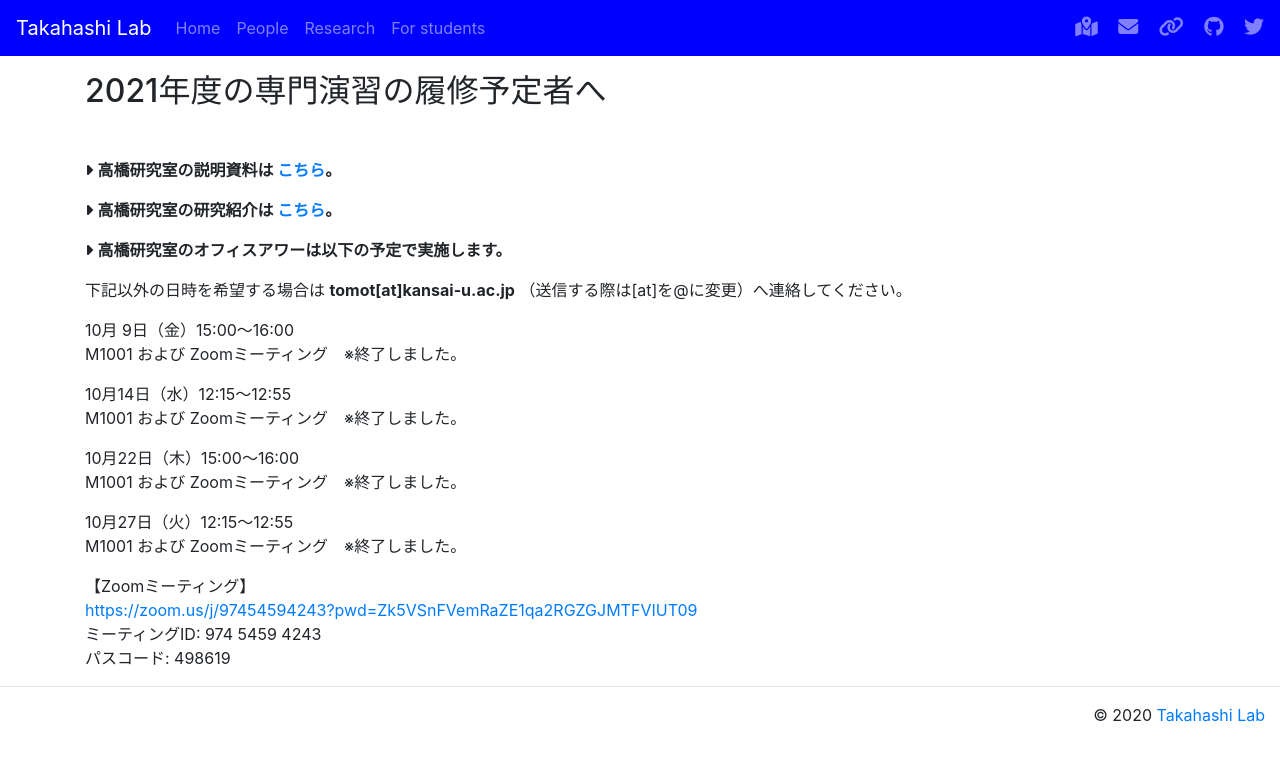
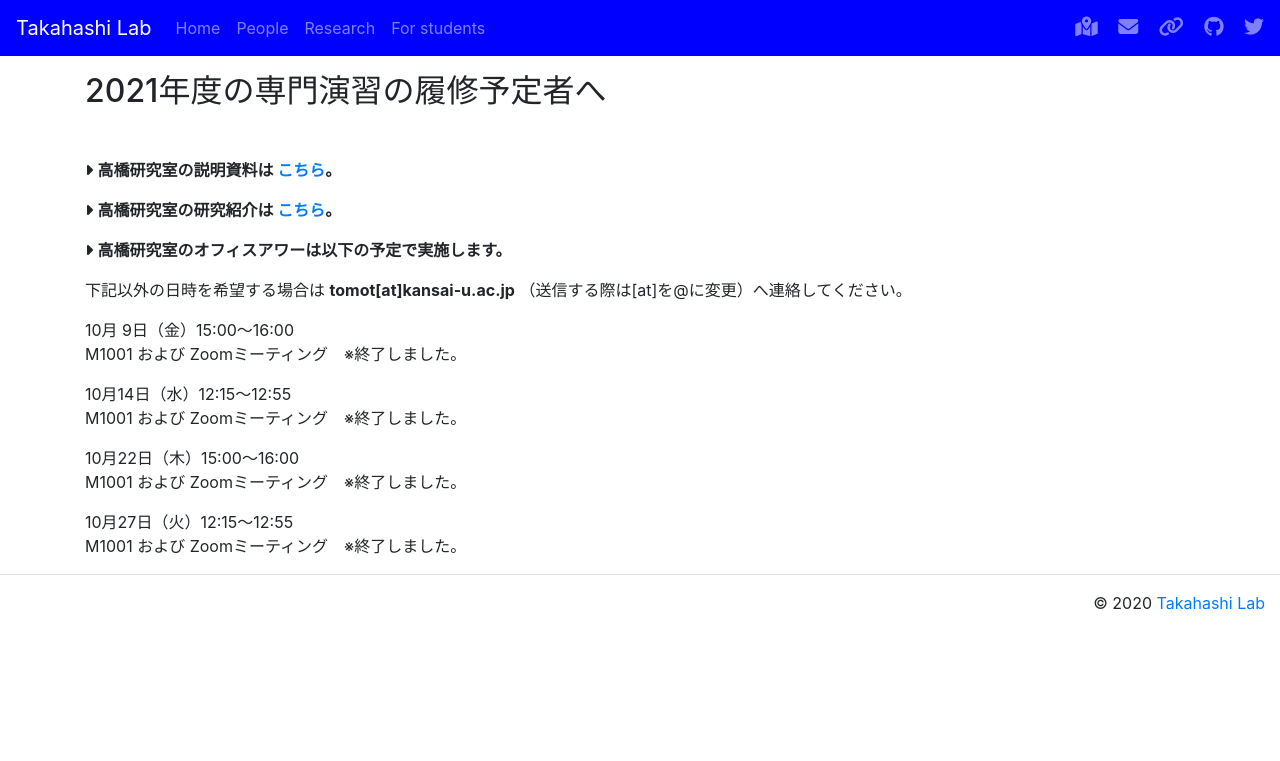
Before and after one commit to tkhslab/tkhslab.github.io, a Jekyll site: the page built from b2.md, in a window 1280 px wide. Shown: the top 761 px of the page. Built offline with Jekyll 4.4.1, drawn with Linux system fonts in a browser that asks for light colours; nearby versions of some CDN libraries.

Commit message:
remove zoom url

```diff
--- a/b2.md
+++ b/b2.md
@@ -22,8 +22,3 @@ M1001 および Zoomミーティング　※終了しました。
 
 10月27日（火）12:15～12:55<br>
 M1001 および Zoomミーティング　※終了しました。
-
-【Zoomミーティング】<br>
-<https://zoom.us/j/97454594243?pwd=Zk5VSnFVemRaZE1qa2RGZGJMTFVIUT09><br>
-ミーティングID: 974 5459 4243<br>
-パスコード: 498619
```
